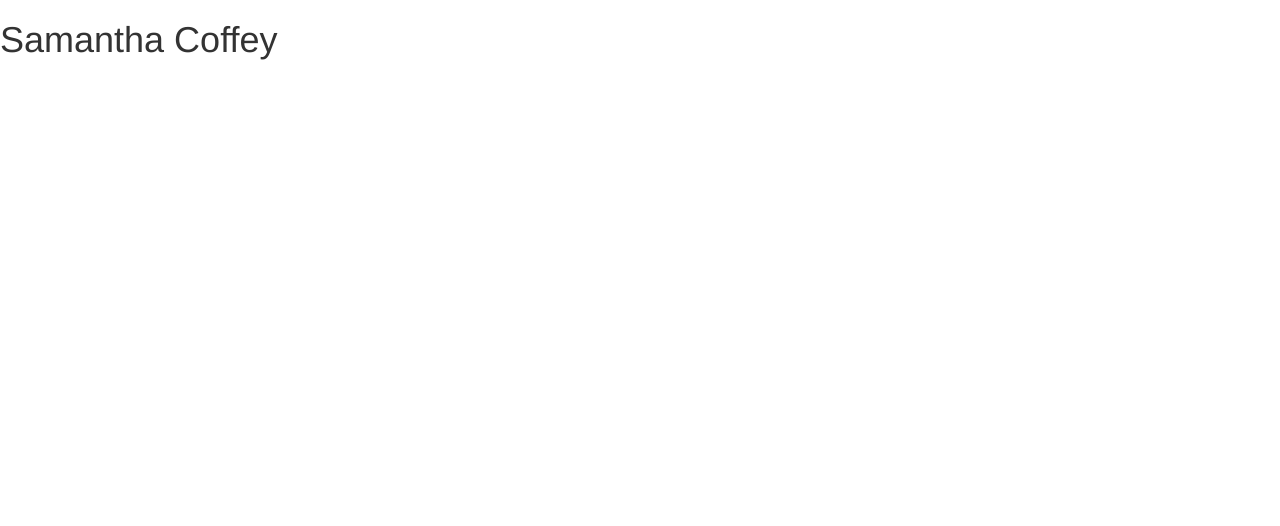
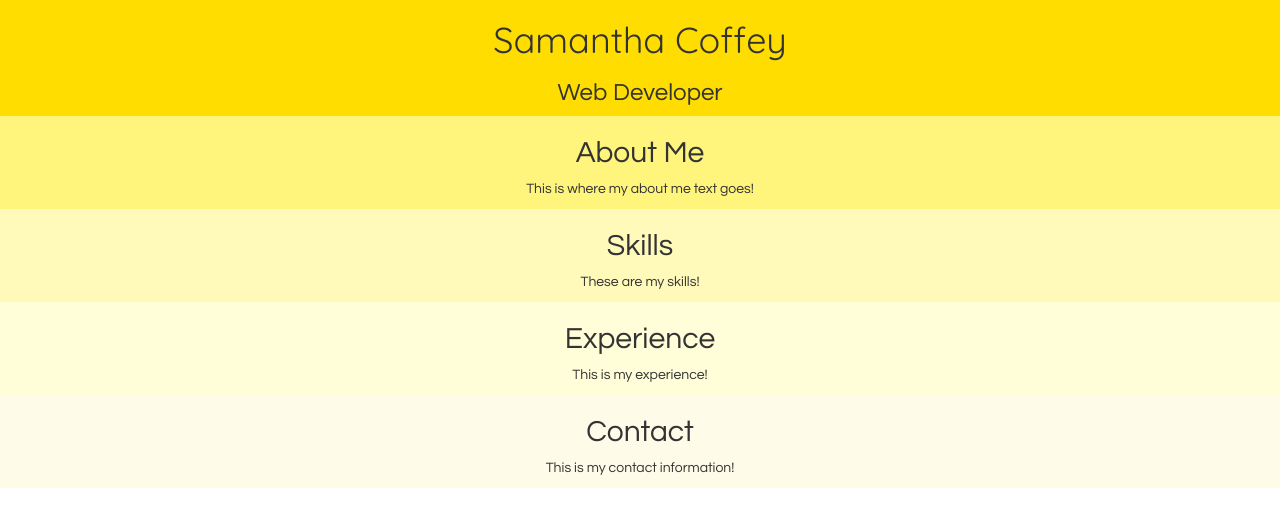
Before and after one commit to samanthacoffey/samanthacoffey.com, a plain HTML site: page index.html in a window 1280 px wide. Drawn offline with nearby package versions, Linux system fonts and the light colour scheme.

Commit message:
playing with color!

```diff
--- a/css/styles.css
+++ b/css/styles.css
@@ -1,2 +1,32 @@
-font-family: 'Quicksand', sans-serif;
-font-family: 'Questrial', sans-serif;
+h1 {
+	font-family: 'Quicksand', sans-serif;
+}
+
+h2, h3, h4, h5, h6, p {
+	font-family: 'Questrial', sans-serif;
+
+}
+
+.container {
+	width: 100%;
+}
+
+.header {
+	background: #ffdd00;;
+}
+
+.about {
+	background: #fff47c;
+}
+
+.skills {
+	background: #fff9ba;
+}
+
+.experience {
+	background: #fffed9;
+}
+
+.contact {
+	background: #fffbe9;
+}
--- a/index.html
+++ b/index.html
@@ -9,6 +9,7 @@
 
     <!-- Bootstrap -->
     <link href="css/bootstrap.min.css" rel="stylesheet">
+    <link href="css/styles.css" rel="stylesheet">
 
     <!-- Google Fonts -->
     <link href='https://fonts.googleapis.com/css?family=Quicksand:400,300,700' rel='stylesheet' type='text/css'>
@@ -22,7 +23,49 @@
     <![endif]-->
   </head>
   <body>
-    <h1>Samantha Coffey</h1>
+    <div class="container">
+      <div class="row header">
+        <div class="col-md-12 text-center">
+          <h1>Samantha Coffey</h1>
+          <h3>Web Developer</h3>
+        </div>
+      </div>
+      <div class="row about">
+        <div class="col-md-12 text-center">
+          <h2>About Me</h2>
+          <p>This is where my about me text goes!</p>
+        </div>
+      </div>
+      <div class="row skills">
+        <div class="col-md-12 text-center">
+          <h2>Skills</h2>
+          <p>These are my skills!</p>
+        </div>
+      </div>
+      <div class="row experience">
+        <div class="col-md-12 text-center">
+          <h2>Experience</h2>
+          <p>This is my experience!</p>
+        </div>
+      </div>
+      <div class="row contact">
+        <div class="col-md-12 text-center">
+          <h2>Contact</h2>
+          <p>This is my contact information!</p>
+        </div>
+      </div>
+    </div>
+
+
+
+
+
+
+
+
+
+
+
     <!-- jQuery (necessary for Bootstrap's JavaScript plugins) -->
     <script src="https://ajax.googleapis.com/ajax/libs/jquery/1.11.3/jquery.min.js"></script>
     <!-- Include all compiled plugins (below), or include individual files as needed -->
```
